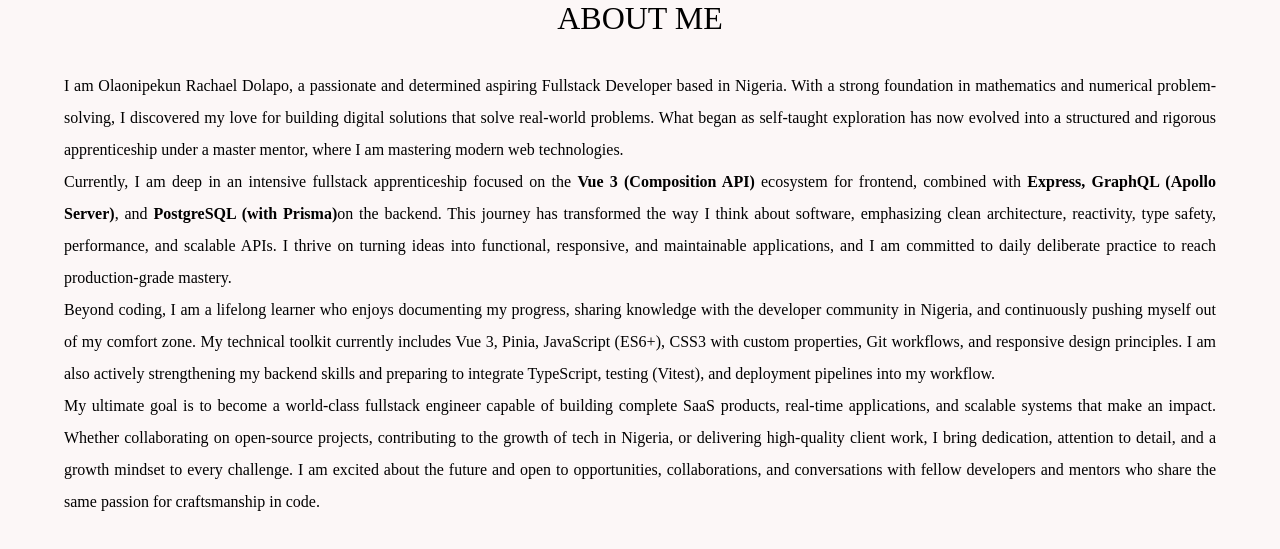
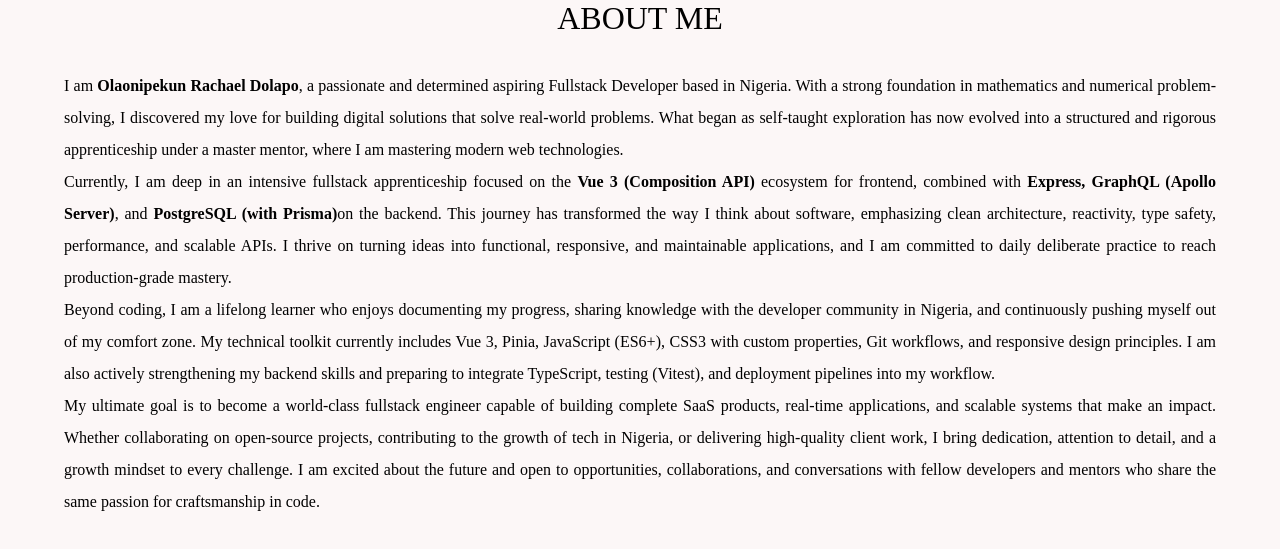
Before and after one commit to Lovethrech/my-main-portfolio, a Vue app: page / in a window 1280 px wide. Shown: the part 876-1425 px from the top of the page. Built offline with nearby package versions, Linux system fonts and the light colour scheme.

Commit message:
working on the home-about components.

```diff
--- a/src/components/home/about/HomeAboutDesc.vue
+++ b/src/components/home/about/HomeAboutDesc.vue
@@ -1,7 +1,7 @@
 <template>
     <div class="home-about-desc-ctn">
         <p class="home-about-desc">
-            I am Olaonipekun Rachael Dolapo, a passionate and determined aspiring Fullstack Developer based in Nigeria.
+            I am <b class="author-name bold-text">Olaonipekun Rachael Dolapo</b>, a passionate and determined aspiring Fullstack Developer based in Nigeria.
             With a strong foundation in mathematics and numerical problem-solving, I discovered my love for building
             digital solutions that solve real-world problems. What began as self-taught exploration has now evolved into
             a structured and rigorous apprenticeship under a master mentor, where I am mastering modern web technologies.
@@ -32,4 +32,7 @@
     line-height: 2;
     text-align:justify;
 }
+#author-name{
+    font-size: 2.4vh;
+}
 </style>
```
